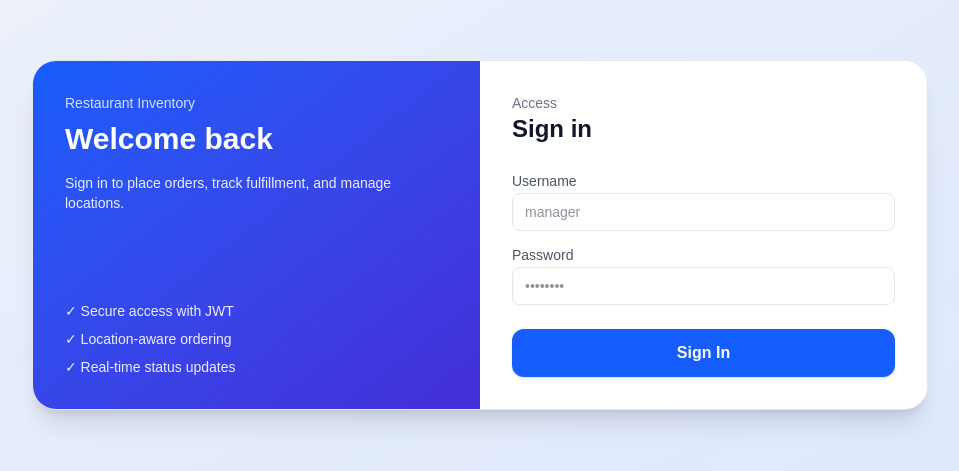
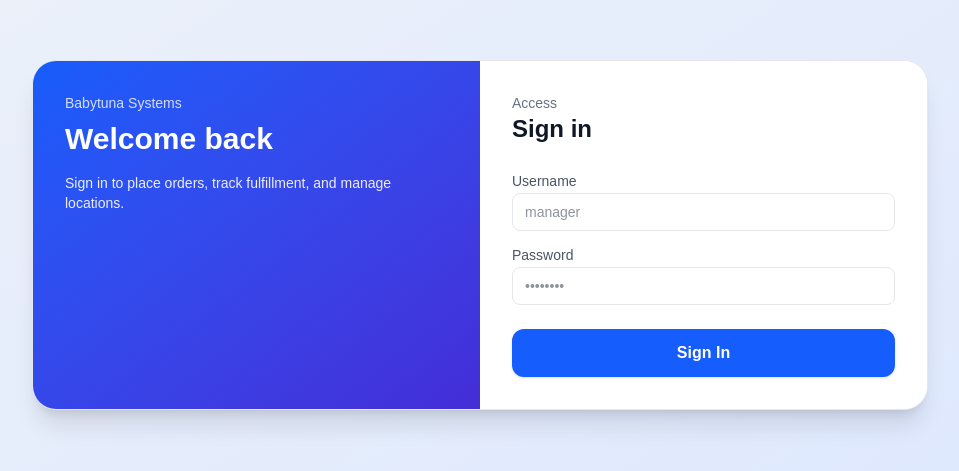
Before and after one commit to GethubGod/restaurant-inventory, a Next.js app in the folder frontend/: page /login in a window 1280 px wide. Shown: the part 165-636 px from the top of the page, without its empty margins (160-1119 px from the left). Built offline with nearby package versions, Linux system fonts and the light colour scheme; no server answers.

Commit message:
login update

```diff
--- a/frontend/src/app/login/page.tsx
+++ b/frontend/src/app/login/page.tsx
@@ -40,16 +40,13 @@ export default function LoginPage() {
       <div className="max-w-4xl w-full grid grid-cols-1 md:grid-cols-2 bg-white border border-gray-200 rounded-3xl shadow-xl overflow-hidden">
         <div className="hidden md:flex flex-col justify-between p-8 bg-gradient-to-br from-blue-600 to-indigo-700 text-white">
           <div>
-            <p className="text-sm opacity-80">Restaurant Inventory</p>
+            <p className="text-sm opacity-80">Babytuna Systems</p>
             <h2 className="text-3xl font-bold mt-2">Welcome back</h2>
             <p className="mt-4 text-sm opacity-90">
               Sign in to place orders, track fulfillment, and manage locations.
             </p>
           </div>
           <div className="space-y-2 text-sm opacity-90">
-            <p>✓ Secure access with JWT</p>
-            <p>✓ Location-aware ordering</p>
-            <p>✓ Real-time status updates</p>
           </div>
         </div>
 
--- a/frontend/src/middleware.ts
+++ b/frontend/src/middleware.ts
@@ -2,23 +2,26 @@ import { NextResponse } from 'next/server';
 import type { NextRequest } from 'next/server';
 
 export function middleware(request: NextRequest) {
-  // 1. Check if the user is trying to visit /dashboard
-  if (request.nextUrl.pathname.startsWith('/dashboard')) {
+  const { pathname } = request.nextUrl;
+  //allow login and static assets
+  if (
+    pathname.startsWith("/login") ||
+    pathname.startsWith("/_next") ||
+    pathname === "/favicon.ico"
+  ){
+    return NextResponse.next();
+}
 
-    // 2. Check if they have the 'token' cookie
-    const token = request.cookies.get('token');
-
-    // 3. If no token, kick them to /login
-    if (!token) {
-      return NextResponse.redirect(new URL('/login', request.url));
-    }
+  //check for auth token
+  const token = request.cookies.get("token");
+  if (!token) {
+    return NextResponse.redirect(new URL("/login", request.url));
   }
 
-  // 4. Otherwise, let them pass
   return NextResponse.next();
 }
 
 // Configuration: Only run this guard on specific paths
 export const config = {
-  matcher: '/dashboard/:path*',
+  matcher: ["/((?!_next/static|_next/image|favicon.ico|login).*)"],
 };
```
